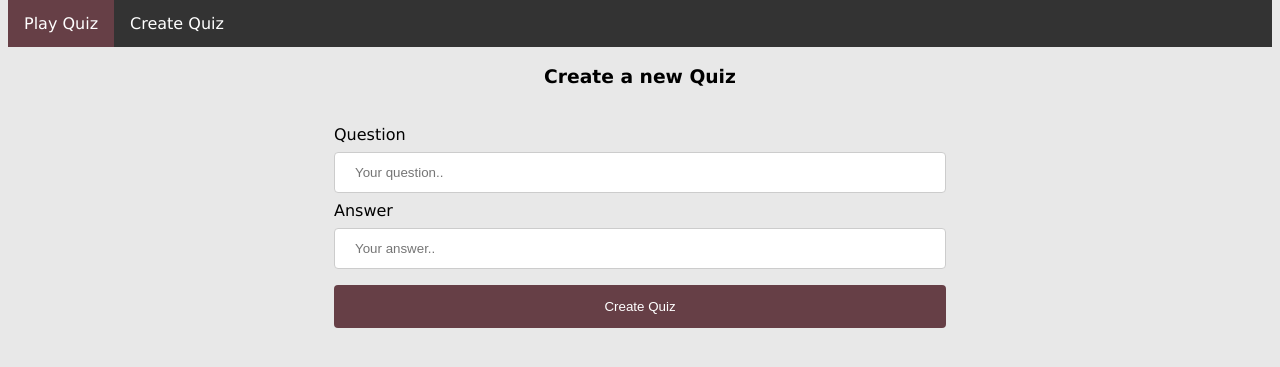
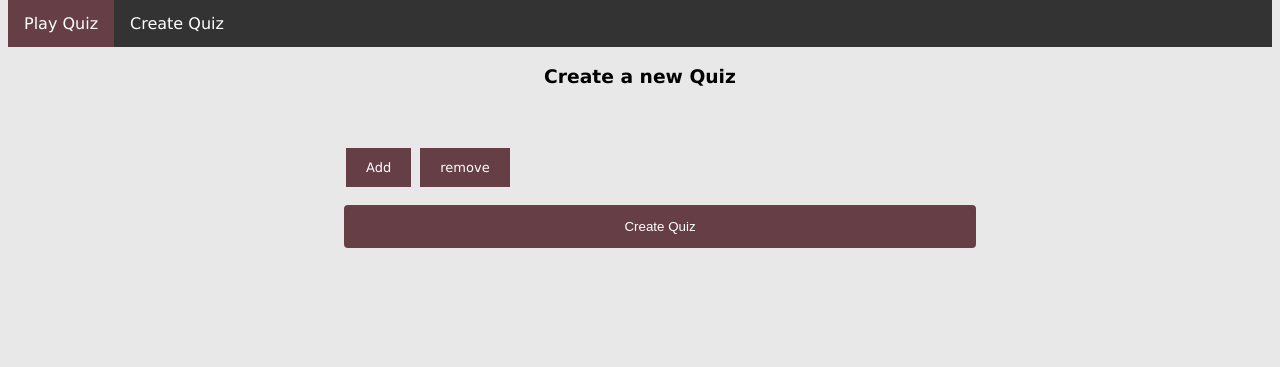
Before and after one commit to NateWidmer/project-module-151-183, a PHP site: page /createQuiz.html in a window 1280 px wide. Shown: the part 125-492 px from the top of the page. Run offline with PHP 8.4, Linux system fonts and the light colour scheme; some libraries are stand-ins or nearby versions.

Commit message:
added buttons to add and remove new input fields

```diff
--- a/PL/createQuiz.html
+++ b/PL/createQuiz.html
@@ -21,16 +21,56 @@
    <h3>Create a new Quiz</h3>
   </div>
 
+  <!--Plus from start-->
    <div class="quiz-form-container">
-    <form class="quiz-form" action="/action_page.php">
-      <label for="fname">Question</label>
-      <input type="text" id="question" name="question" placeholder="Your question..">
+    <!--<form class="quiz-form" id="quiz-form"> -->
 
-      <label for="lname">Answer</label>
-      <input type="text" id="answer" name="question" placeholder="Your answer..">
+      <script src="https://ajax.googleapis.com/ajax/libs/jquery/2.1.1/jquery.min.js"></script>
+
+      <div id="new_chq"></div>
+      <input type="hidden" value="1" id="total_chq">
+      <br/>
+      <button onclick="add()" class="button button1">Add</button>
+      <button onclick="remove()" class="button button1">remove</button>
+
+      <script>
+        function add(){
+          var new_chq_no = parseInt($('#total_chq').val())+1;
+          var new_input_question="<input type='text' id='new_"+new_chq_no+"' name='question' placeholder='Your question..' >";
+          var new_input_answer="<input type='text' id='new_"+new_chq_no+"' name='question' placeholder='Your answer..'>";
+          var question_title = "<label id='question_tit"+new_chq_no+"'>Question</label>";
+          var answer_title = "<label id='answer_tit"+new_chq_no+"'>Answer</label>";
+          $('#new_chq').append(question_title);
+          $('#total_chq').val(new_chq_no);
+          $('#new_chq').append(new_input_question);
+          $('#total_chq').val(new_chq_no);
+          $('#new_chq').append(answer_title);
+          $('#total_chq').val(new_chq_no);
+          $('#new_chq').append(new_input_answer);
+          $('#total_chq').val(new_chq_no);
+        }
+        function remove(){
+          var last_chq_no = $('#total_chq').val();
+          if(last_chq_no>1){
+            ;
+            $('#question_tit'+last_chq_no).remove();
+            $('#total_chq').val(last_chq_no-1);
+            $('#new_'+last_chq_no).remove();
+            $('#total_chq').val(last_chq_no-1);
+            $('#answer_tit'+last_chq_no).remove();
+            $('#total_chq').val(last_chq_no-1);
+            $('#new_'+last_chq_no).remove();
+            $('#total_chq').val(last_chq_no-1);
+
+          }
+        }
+        </script>
 
       <input type="submit" value="Create Quiz">
-    </form>
   </div>
+
+  <!--Plus from end-->
+
+
 </body>
 </html>
--- a/PL/style.css
+++ b/PL/style.css
@@ -50,6 +50,7 @@ li a:hover {
   border: none;
   color: #663F46;
   padding: 12px 20px;
+  margin: 8px 0;
   text-align: center;
   text-decoration: none;
   display: inline-block;
@@ -147,10 +148,13 @@ input[type=submit]:hover {
 }
 
 .quiz-form-container {
-  text-align: -webkit-center;
+
   border-radius: 5px;
   padding: 20px;
   font-family: Verdana, Geneva, Tahoma, sans-serif;
+  width: 50%;
+  margin-left: 25%;
+  margin-right: 25%;
 
 }
 /*END CREATE QUIZ FORM*/
@@ -176,6 +180,7 @@ input[type=submit]:hover {
 
 .container {
   text-align: center;
+  color: white;
 }
 
 .card-title {
```
